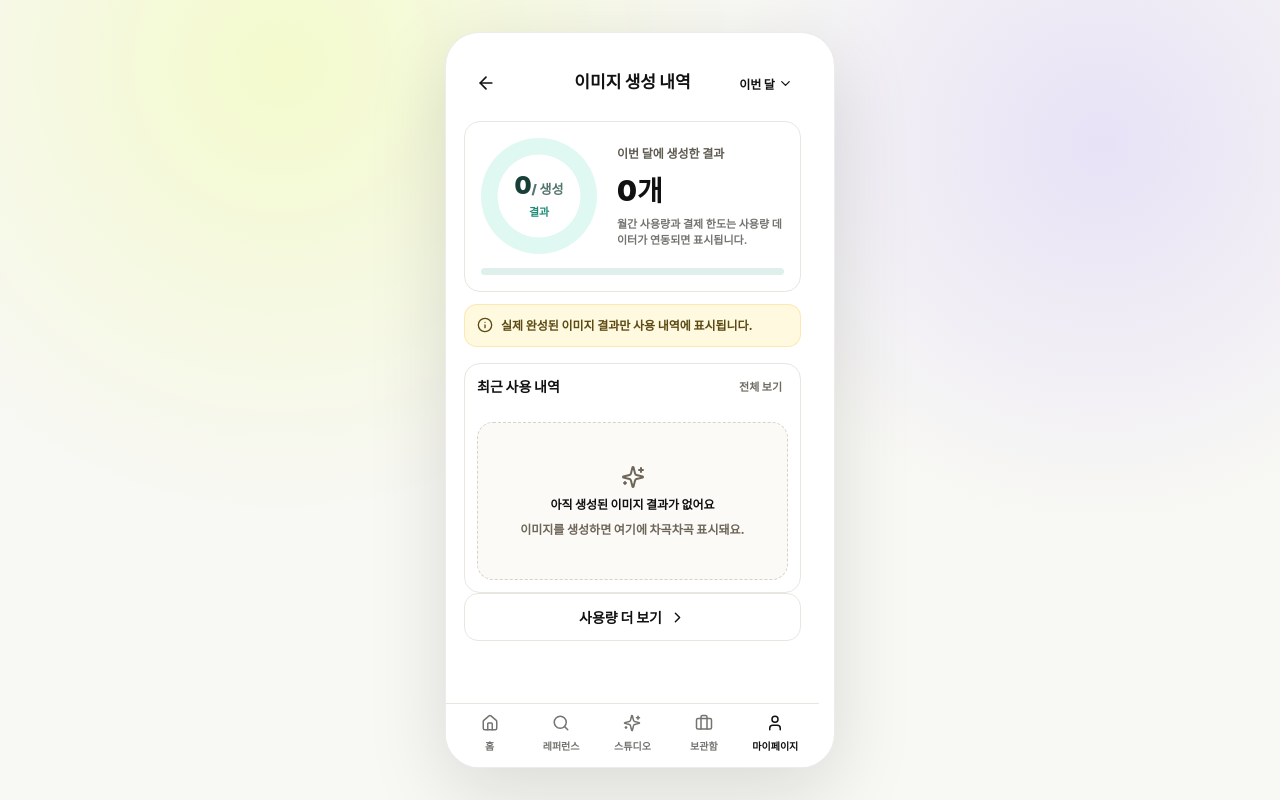
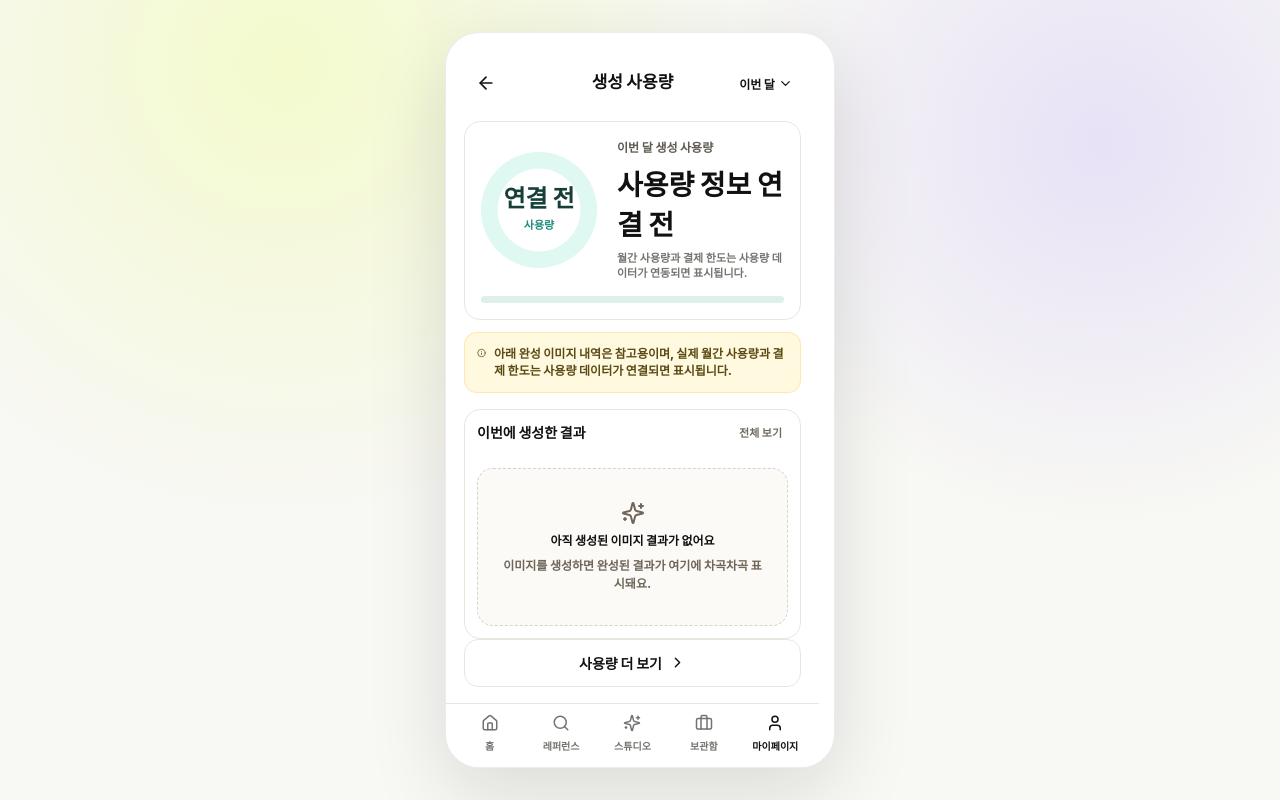
Before and after one commit to ming2tofu33/pjt-sprint_ai07_easyadsAGENT, a Next.js app in the folder apps/web/: page /my/usage in a window 1280 px wide. Built offline with nearby package versions, Linux system fonts and the light colour scheme.

Commit message:
fix(fe): clarify generation usage screen

```diff
--- a/apps/web/components/generate/UsageSummaryStep.tsx
+++ b/apps/web/components/generate/UsageSummaryStep.tsx
@@ -15,12 +15,12 @@ const usagePeriods = [
   {
     id: "this-month",
     label: "이번 달",
-    description: "이번 달에 완성된 이미지 결과를 기준으로 봅니다."
+    description: "이번 달 생성 사용량을 확인하는 기준 기간입니다."
   },
   {
     id: "last-month",
     label: "지난 달",
-    description: "기간별 사용량 데이터가 연결되면 지난 달 내역을 보여드려요."
+    description: "사용량 데이터가 연결되면 지난 달 집계를 보여드려요."
   },
   {
     id: "last-3-months",
@@ -49,7 +49,7 @@ export function UsageSummaryStep() {
         <button aria-label="뒤로" type="button" onClick={() => goBackOrPush(router, buildMyHref())}>
           <ArrowLeft size={20} aria-hidden="true" />
         </button>
-        <h1>이미지 생성 내역</h1>
+        <h1>생성 사용량</h1>
         <button
           aria-expanded={isPeriodMenuOpen}
           aria-label="기간 선택"
@@ -82,15 +82,12 @@ export function UsageSummaryStep() {
 
       <section className={styles.usageHeroCard}>
         <div className={styles.usageRing} style={{ "--progress": "0%" } as CSSProperties}>
-          <strong>
-            {sessionCreatives.length}
-            <small>/ 생성</small>
-          </strong>
-          <span>결과</span>
+          <strong>연결 전</strong>
+          <span>사용량</span>
         </div>
         <div>
-          <p>{selectedPeriod.label}에 생성한 결과</p>
-          <strong>{sessionCreatives.length}개</strong>
+          <p>{selectedPeriod.label} 생성 사용량</p>
+          <strong>사용량 정보 연결 전</strong>
           <small>
             월간 사용량과 결제 한도는 사용량 데이터가 연동되면 표시됩니다.
           </small>
@@ -102,12 +99,12 @@ export function UsageSummaryStep() {
 
       <p className={styles.usageNotice}>
         <Info size={16} aria-hidden="true" />
-        실제 완성된 이미지 결과만 사용 내역에 표시됩니다.
+        아래 완성 이미지 내역은 참고용이며, 실제 월간 사용량과 결제 한도는 사용량 데이터가 연결되면 표시됩니다.
       </p>
 
       <section className={styles.usageHistoryList}>
         <div>
-          <h2>최근 사용 내역</h2>
+          <h2>이번에 생성한 결과</h2>
           <button
             aria-expanded={showAllHistory}
             type="button"
@@ -133,10 +130,10 @@ export function UsageSummaryStep() {
             ) : null}
           </>
         ) : (
-          <section className={styles.emptyResultPanel} aria-label="사용 내역 없음">
+          <section className={styles.emptyResultPanel} aria-label="생성 결과 내역 없음">
             <Sparkles size={24} aria-hidden="true" />
             <strong>아직 생성된 이미지 결과가 없어요</strong>
-            <p>이미지를 생성하면 여기에 차곡차곡 표시돼요.</p>
+            <p>이미지를 생성하면 완성된 결과가 여기에 차곡차곡 표시돼요.</p>
           </section>
         )}
       </section>
@@ -154,9 +151,9 @@ export function UsageSummaryStep() {
         <section className={styles.usageDetailsPanel} aria-label="사용량 상세 안내">
           <h2>사용량 안내</h2>
           <ul>
-            <li>실제 완성된 이미지 결과만 사용 내역에 표시됩니다.</li>
-            <li>이미지 생성에 실패한 요청은 사용 내역에 포함하지 않습니다.</li>
-            <li>월간 사용량과 결제 한도는 결제 정보가 연결되면 함께 표시됩니다.</li>
+            <li>월간 사용량과 결제 한도는 사용량 데이터가 연결되면 표시됩니다.</li>
+            <li>이미지 생성에 실패한 요청은 사용량 집계에 포함하지 않는 기준으로 정리할 예정입니다.</li>
+            <li>완성 이미지 내역은 참고용이며 실제 사용량 집계와는 분리됩니다.</li>
           </ul>
         </section>
       ) : null}
```
Also changed, not shown: 1 other file (tests, documents, lock files or other folders).
